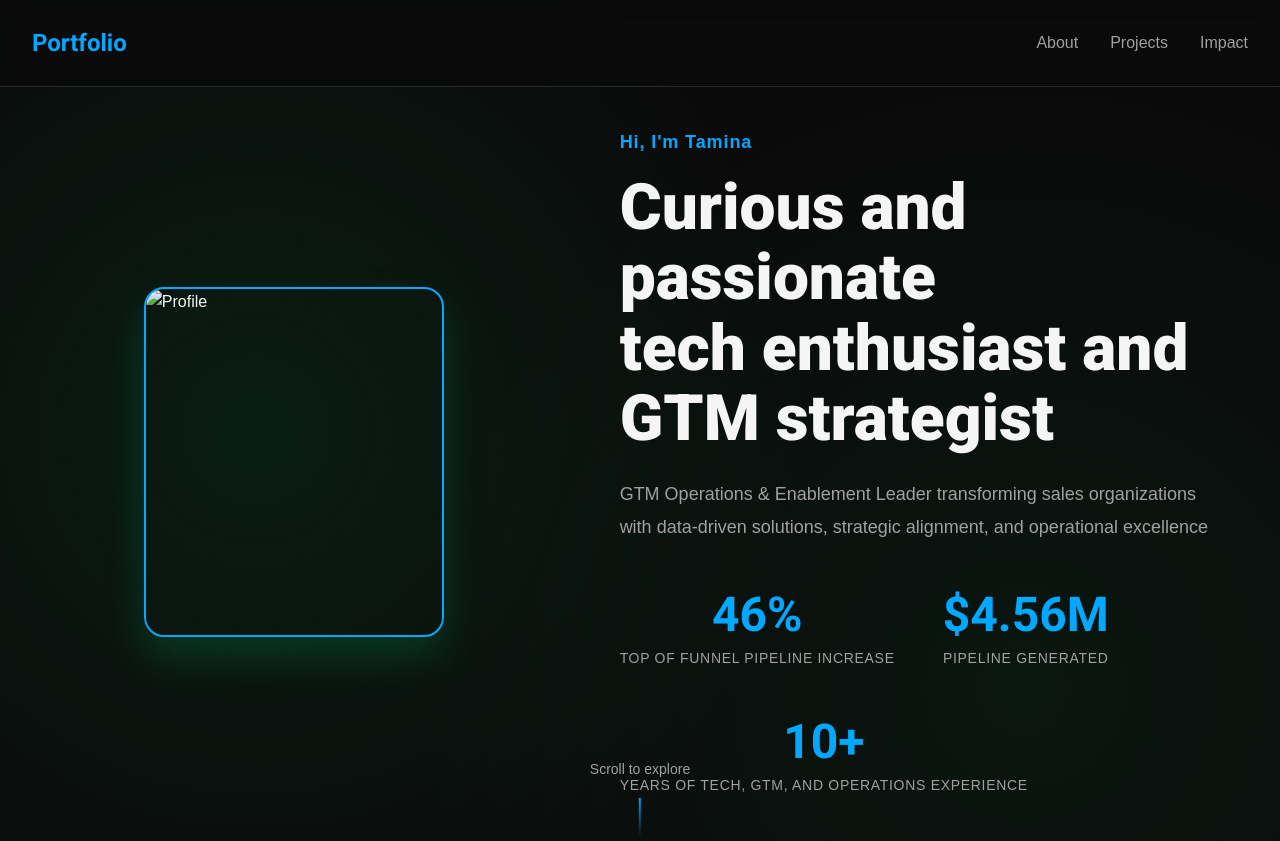
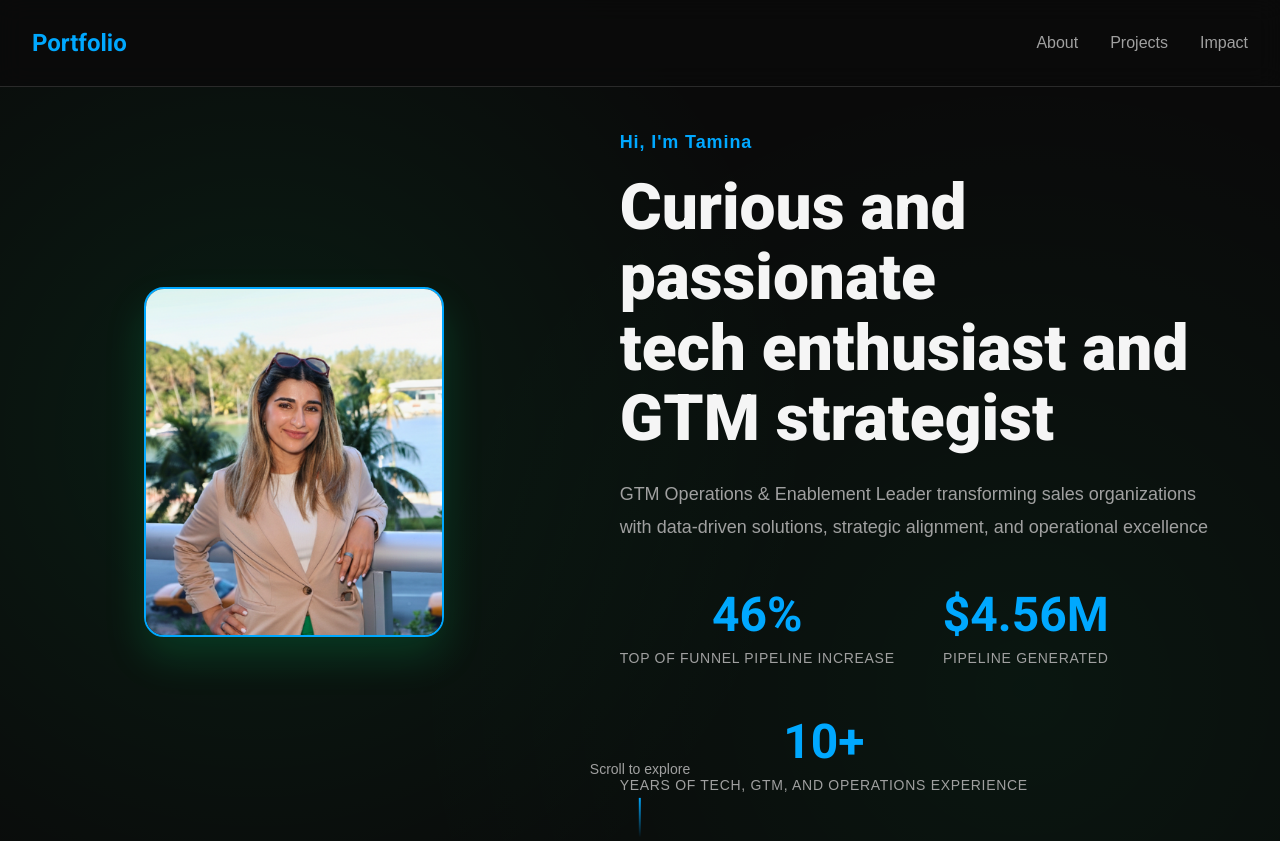
Before and after one commit to brainoftee/brainoftee.github.io, a plain HTML site: page index.html in a window 1280 px wide. Shown: the top 841 px of the page. Drawn offline with Linux system fonts and the light colour scheme; a web font is replaced by a local one.

Commit message:
Update index.html

```diff
--- a/index.html
+++ b/index.html
@@ -25,7 +25,7 @@
         <div class="hero-container">
             <div class="hero-image-section">
                 <div class="hero-image-wrapper">
-                    <img src="Home.png" alt="Profile" class="hero-profile-image">
+                    <img src="Home Profile.png" alt="Profile" class="hero-profile-image">
                 </div>
             </div>
             <div class="hero-content">
```
